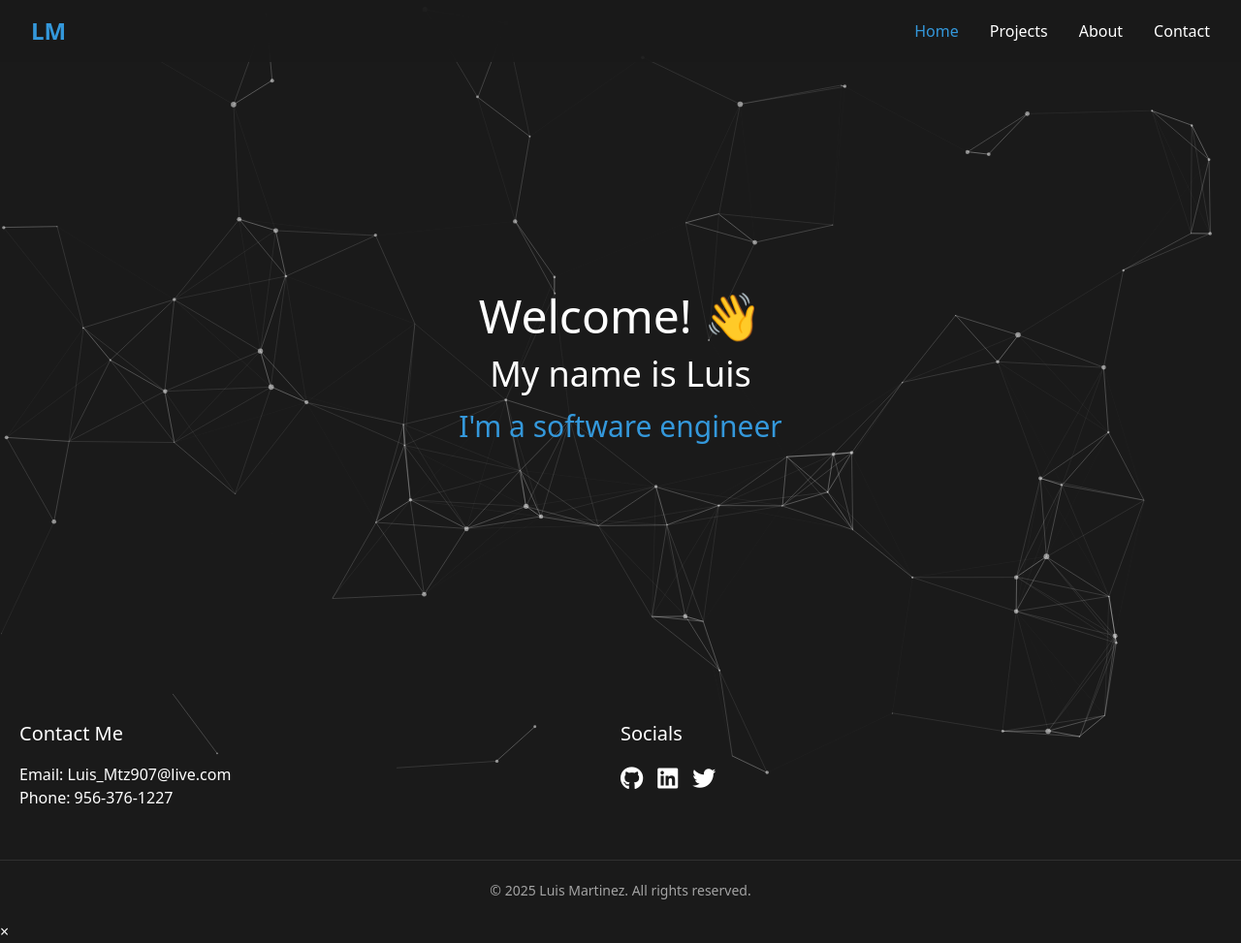
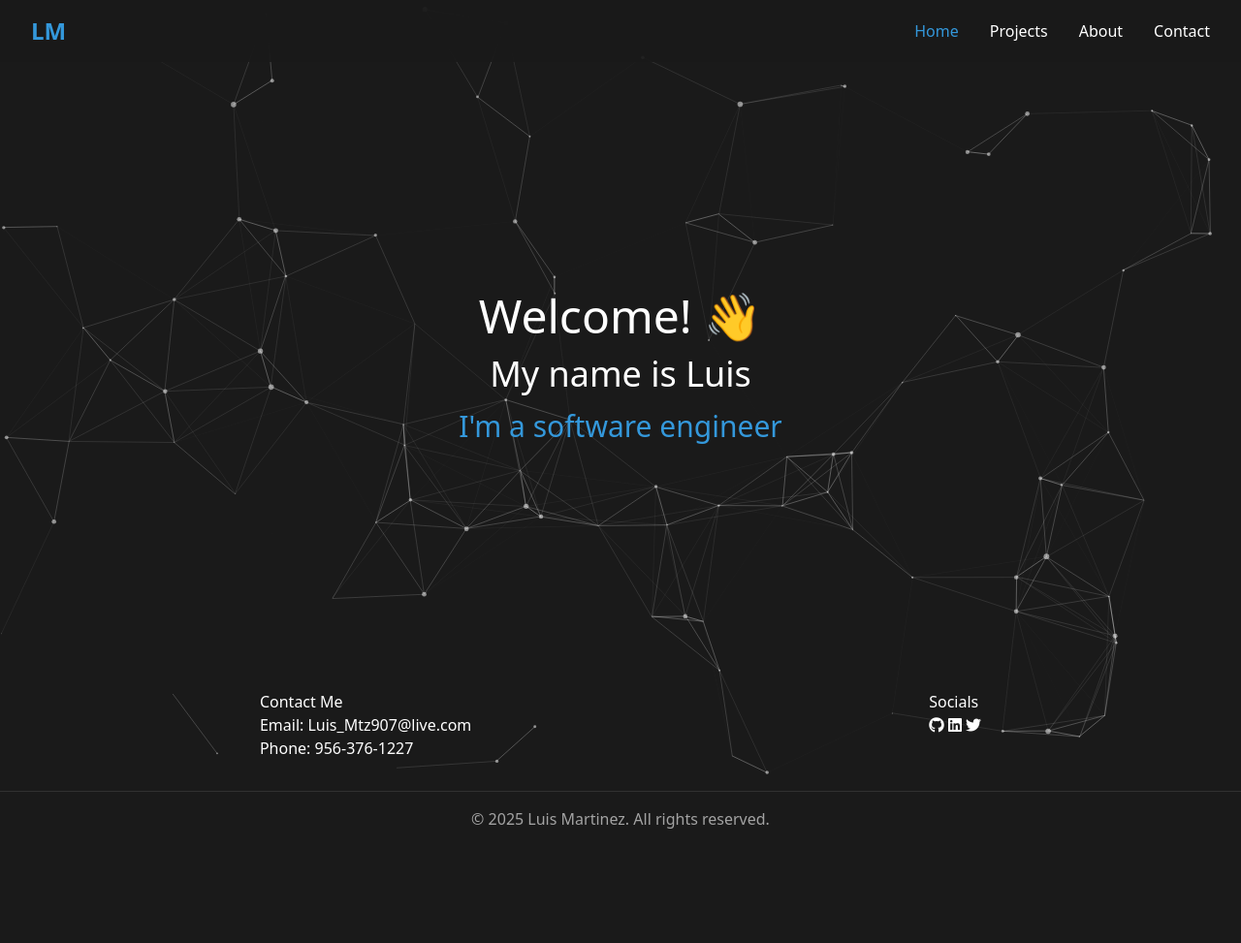
Before and after one commit to Lmx154/no-nonsense-portfolio, a website built with Vite: page index.html in a window 1280 px wide. Shown: the whole page at 97% size. After the commit the page ends 873 px from the top, so only its background shows below. Built offline with nearby package versions, Linux system fonts and the light colour scheme.

Commit message:
fixed the modal at the bottom of the page

```diff
--- a/index.html
+++ b/index.html
@@ -427,7 +427,6 @@
     </main>
 
     <footer>
-      <div class="footer-border"></div>
       <div class="footer-content">
         <div class="contact-info">
           <h3>Contact Me</h3>
--- a/main.js
+++ b/main.js
@@ -107,6 +107,8 @@ document.addEventListener('DOMContentLoaded', () => {
     },
     retina_detect: true
   });
+
+  cleanupFooter();
 });
 
 // Navigation
@@ -381,6 +383,7 @@ const projectDetails = {
 let modalContainer = document.createElement('div');
 modalContainer.id = 'project-modal';
 modalContainer.className = 'modal-container';
+modalContainer.style.display = 'none'; // Ensure it's hidden by default
 modalContainer.innerHTML = `
   <div class="modal-content">
     <span class="close-modal">&times;</span>
@@ -434,14 +437,49 @@ document.addEventListener('click', function(e) {
     if (project) {
       document.getElementById('modal-title').textContent = project.title;
       document.getElementById('modal-body').innerHTML = renderMarkdown(project.content);
-      document.getElementById('project-modal').style.display = 'flex';
+      const modal = document.getElementById('project-modal');
+      modal.classList.add('active');
+      modal.style.display = 'flex';
     }
   }
 
   if (e.target.classList.contains('close-modal') || e.target === document.getElementById('project-modal')) {
-    document.getElementById('project-modal').style.display = 'none';
+    const modal = document.getElementById('project-modal');
+    modal.classList.remove('active');
+    modal.style.display = 'none';
   }
 });
+
+// Function to remove unwanted elements from footer
+function cleanupFooter() {
+  const footer = document.querySelector('footer');
+
+  // Check for any elements that might be the "x" button
+  const possibleXElements = footer.querySelectorAll('button, .close, .collapse, [class*="collapse"], [class*="toggle"]');
+
+  possibleXElements.forEach(element => {
+    element.remove();
+  });
+
+  // Also check for any elements positioned at bottom-left
+  const allFooterElements = footer.querySelectorAll('*');
+  allFooterElements.forEach(element => {
+    const style = window.getComputedStyle(element);
+    if (style.position === 'absolute' || style.position === 'fixed') {
+      if (style.bottom && style.left) {
+        element.remove();
+      }
+    }
+  });
+
+  // Remove unwanted project-modal that might have been duplicated
+  const modalElements = document.querySelectorAll('#project-modal');
+  if (modalElements.length > 1) {
+    for (let i = 1; i < modalElements.length; i++) {
+      modalElements[i].remove();
+    }
+  }
+}
 
 // Initialize the page
 function init() {
@@ -451,6 +489,9 @@ function init() {
 
   // Animate welcome text on initial load
   animateWelcomeText();
+
+  // Final cleanup to ensure no unwanted elements
+  cleanupFooter();
 }
 
 // Run initialization
--- a/style.css
+++ b/style.css
@@ -253,83 +253,59 @@
 
   /* Footer */
   footer {
-    @apply bg-transparent-dark py-8 pb-4;
+    @apply py-8 pb-4 relative w-full;
+    background: transparent; /* Remove background */
+    position: relative;
+    overflow: hidden;
+  }
+
+  /* Remove the footer border that's causing the blue line */
+  .footer-border {
+    display: none;
   }
 
   .footer-content {
-    @apply max-w-7xl mx-auto flex justify-around px-8 mb-8;
-  }
-
-  .contact-info, .social-links {
-    @apply flex-1;
-  }
-
-  .contact-info h3, .social-links h3 {
-    @apply mb-4 text-xl;
-  }
-
-  .social-icons {
-    @apply flex gap-6;
-  }
-
-  .social-icons a {
-    @apply text-white text-2xl transition-colors duration-300;
-  }
-
-  .social-icons a:hover {
-    @apply text-accent;
+    @apply max-w-7xl mx-auto flex justify-around px-8 mb-8 flex-wrap;
+    background: transparent; /* Ensure content is transparent */
   }
 
   .copyright {
-    @apply text-center pt-4 border-t border-white/10 text-white/60;
+    @apply text-center pt-4 text-white/60 w-full;
+    border-top: 1px solid rgba(255, 255, 255, 0.1); /* Subtle separator */
   }
 
-  /* Footer Styles */
-  footer {
-    background-color: var(--bg-secondary);
-    color: var(--text-primary);
-    padding-bottom: 20px;
-    position: relative;
-    width: 100%;
+  /* Modal Styles */
+  .modal-container {
+    @apply fixed top-0 left-0 w-full h-full bg-black/80 z-50 justify-center items-center;
+    display: none; /* Hide by default */
   }
 
-  .footer-border {
-    height: 1px;
-    background-color: var(--accent-color);
-    width: 100%;
-    margin-bottom: 30px;
+  .modal-container.active {
+    @apply flex;
   }
 
-  .footer-content {
-    display: flex;
-    justify-content: space-around;
-    flex-wrap: wrap;
-    padding: 0 20px;
+  .modal-content {
+    @apply bg-card-bg p-8 max-w-3xl w-full max-h-[90vh] overflow-y-auto relative;
   }
 
-  .contact-info, .social-links {
-    margin-bottom: 20px;
+  .close-modal {
+    @apply absolute top-4 right-4 text-2xl cursor-pointer hover:text-accent;
   }
 
-  .social-icons {
-    display: flex;
-    gap: 15px;
+  #modal-title {
+    @apply text-2xl mb-6;
   }
 
-  .social-icons a {
-    color: var(--text-primary);
-    font-size: 24px;
-    transition: color 0.3s;
+  #modal-body h2 {
+    @apply text-xl mt-6 mb-3 text-accent;
   }
 
-  .social-icons a:hover {
-    color: var(--accent-color);
+  #modal-body ul {
+    @apply list-disc pl-6 mb-4;
   }
 
-  .copyright {
-    text-align: center;
-    padding-top: 20px;
-    font-size: 14px;
+  #modal-body li {
+    @apply mb-2;
   }
 
   /* Responsive Design */
```
